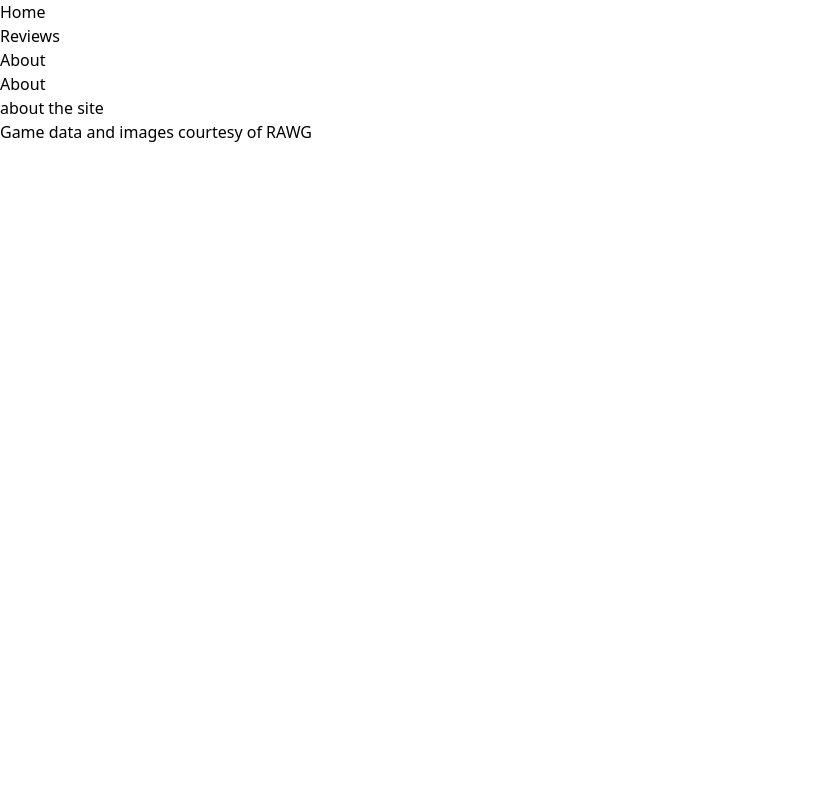
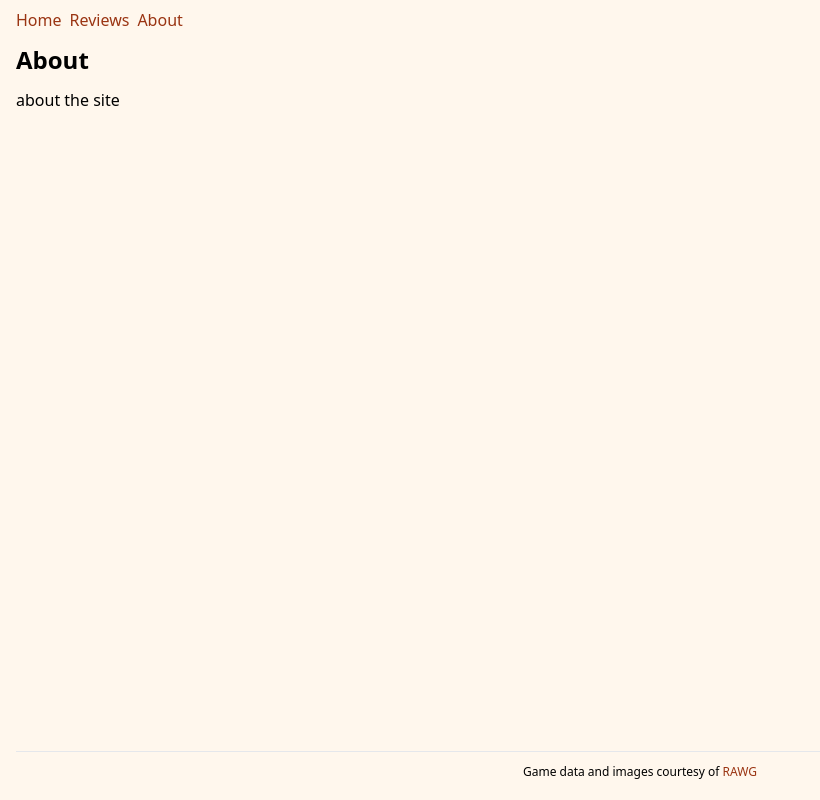
Before and after one commit to RayOlivier/next-reviews, a Next.js app: page /about in a window 1280 px wide. Shown: the whole page, without its empty margins (0-820 px from the left). Built offline with nearby package versions, Linux system fonts and the light colour scheme.

Commit message:
heading and navbar components

```diff
--- a/app/about/page.tsx
+++ b/app/about/page.tsx
@@ -1,7 +1,9 @@
+import Heading from "@/components/Heading";
+
 export default function AboutPage(){
     return (
         <>
-        <h1>About</h1>
+        <Heading>About</Heading>
         <p>about the site</p>
         </>
     )
--- a/app/layout.tsx
+++ b/app/layout.tsx
@@ -1,5 +1,5 @@
 import type { ReactNode } from 'react';
-import Link from 'next/link';
+import NavBar from '../components/NavBar';
 import './globals.css'
 
 interface LayoutProps {
@@ -9,32 +9,15 @@
 export default function RootLayout({ children }: LayoutProps) {
 	return (
 		<html lang="en">
-			<body>
+			<body className="bg-orange-50 flex flex-col px-4 py-2 min-h-screen">
 				<header>
-					<ul>
-						<li>
-							<Link href="/">Home</Link>
-							{/* using Link uses client side navigation, no longer fetches new html from server after first load. acts more like a SPA.
-
-              in prod, Next prefetches all Links (fetches data, not html)
-              */}
-						</li>
-						<li>
-							<Link href="/reviews">Reviews</Link>
-						</li>
-						<li>
-							<Link href="/About" prefetch={false}>
-								About
-							</Link>
-						</li>
-					</ul>
+					<NavBar />
 				</header>
-        <main>
-
-				{children}
-        </main>
-				<footer>
-					Game data and images courtesy of <a href="https://rawg.io/" target='_blank'>RAWG</a>
+				<main className='grow py-3'>
+					{children}
+				</main>
+				<footer className='border-t py-3 text-center text-xs'>
+					Game data and images courtesy of <a href="https://rawg.io/" target='_blank' className="text-orange-800 hover:underline">RAWG</a>
 				</footer>
 			</body>
 		</html>
--- a/app/page.tsx
+++ b/app/page.tsx
@@ -1,7 +1,10 @@
+import Heading from "@/components/Heading";
+
 export default function HomePage(){
+    console.log('HomePage rendered');
     return (
         <>
-        <h1>Indie Gamer</h1>
+       <Heading>Indie Gamer</Heading>
         <p>The best indie games, reviewed</p>
         </>
     )
--- a/app/reviews/page.tsx
+++ b/app/reviews/page.tsx
@@ -1,9 +1,10 @@
+import Heading from '@/components/Heading';
 import Link from 'next/link';
 
 export default function ReviewsPage() {
 	return (
 		<>
-			<h1>Reviews</h1>
+			<Heading>Reviews</Heading>
 			<ul>
 				<li>
 					<Link href="/reviews/hollow-knight">Hollow Knight</Link>
--- /dev/null
+++ b/components/Heading.tsx
@@ -0,0 +1,12 @@
+import { ReactNode } from "react";
+
+interface HeadingProps {
+	children: ReactNode;
+}
+
+
+export default function Heading({children}: HeadingProps){
+    return (
+        <h1 className="font-bold text-2xl pb-3">{children}</h1>
+    )
+}
--- /dev/null
+++ b/components/NavBar.tsx
@@ -0,0 +1,27 @@
+import Link from 'next/link';
+
+export default function NavBar() {
+	return (
+		<nav>
+			<ul className="flex gap-2">
+				<li>
+					{/* using Link uses client side navigation, no longer fetches new html from server after first load. acts more like a SPA. **in prod, Next prefetches all Links by default (fetches data, not html)
+              */}
+					<Link href="/" className="text-orange-800 hover:underline">
+						Home
+					</Link>
+				</li>
+				<li>
+					<Link href="/reviews" className="text-orange-800 hover:underline">
+						Reviews
+					</Link>
+				</li>
+				<li>
+					<Link href="/about" prefetch={false} className="text-orange-800 hover:underline">
+						About
+					</Link>
+				</li>
+			</ul>
+		</nav>
+	);
+}
--- a/tailwind.config.js
+++ b/tailwind.config.js
@@ -2,6 +2,7 @@
 module.exports = {
   content: [
     "./app/**/*.{js,ts,jsx,tsx,mdx}",
+    "./components/**/*.{js,ts,jsx,tsx,mdx}",
   ],
   theme: {
     extend: {},
```
Also changed, not shown: .eslintrc.json (deleted).
